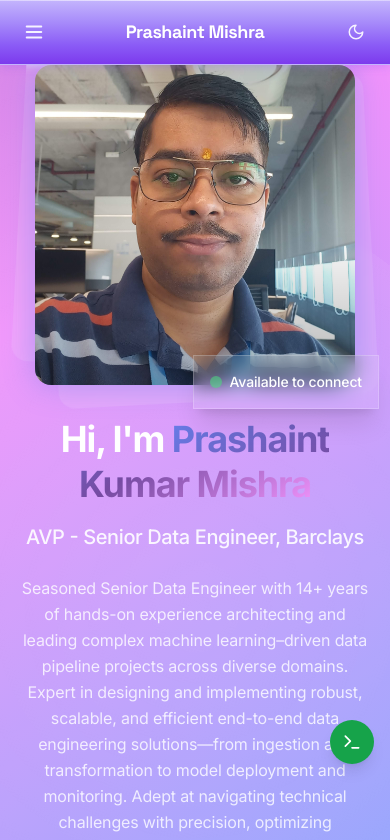
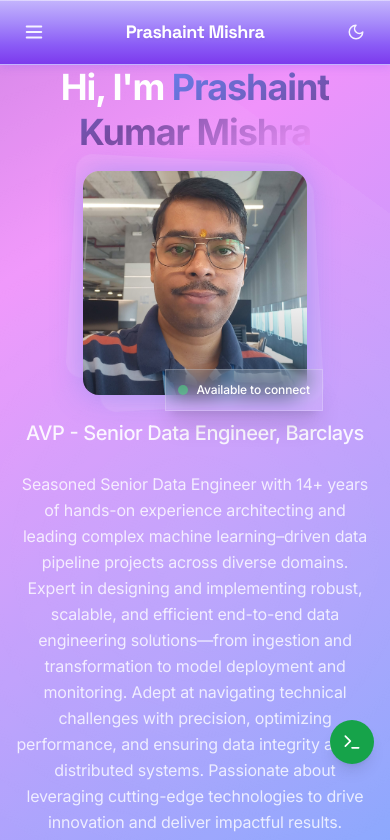
Before and after one commit to prashaint/prashaint_portfolio_app, a React (Vite) app: page /home-landing-page in a window 390 px wide. Shown: the top 840 px of the page. Built offline with nearby package versions, Linux system fonts and the light colour scheme.

Commit message:
fix: update footer background color and enhance header styles; add mobile profile image to hero section

```diff
--- a/src/components/ui/Footer.jsx
+++ b/src/components/ui/Footer.jsx
@@ -24,7 +24,7 @@ const Footer = () => {
 
   return (
     <MotionReveal direction="up">
-      <footer className="bg-card border-t border-border">
+      <footer className="bg-[#F5F0E8] dark:bg-card border-t border-border">
         <div className="container mx-auto px-4 sm:px-6 lg:px-8">
           {/* Main Footer Content */}
           <div className="py-10 grid grid-cols-1 md:grid-cols-3 gap-8">
--- a/src/components/ui/Header.jsx
+++ b/src/components/ui/Header.jsx
@@ -76,14 +76,14 @@ const Header = () => {
         }`}
         style={{
           background: isDarkMode
-            ? 'linear-gradient(180deg, #4c1d95 0%, #3b0764 40%, #2e1065 70%, #1e0640 100%)'
+            ? 'linear-gradient(180deg, #2a2a2a 0%, #1a1a1a 40%, #0d0d0d 80%, #000000 100%)'
             : 'linear-gradient(180deg, #c4b5fd 0%, #a78bfa 35%, #8b5cf6 70%, #7c3aed 100%)',
           boxShadow: isScrolled
             ? isDarkMode
-              ? '0 4px 20px rgba(76, 29, 149, 0.5), inset 0 1px 0 rgba(255, 255, 255, 0.08)'
+              ? '0 4px 24px rgba(0, 0, 0, 0.7), inset 0 1px 0 rgba(255, 255, 255, 0.08), inset 0 -1px 0 rgba(0, 0, 0, 0.4)'
               : '0 4px 20px rgba(139, 92, 246, 0.35), inset 0 1px 0 rgba(255, 255, 255, 0.5)'
             : isDarkMode
-              ? '0 2px 8px rgba(76, 29, 149, 0.4), inset 0 1px 0 rgba(255, 255, 255, 0.06)'
+              ? '0 2px 12px rgba(0, 0, 0, 0.5), inset 0 1px 0 rgba(255, 255, 255, 0.06), inset 0 -1px 0 rgba(0, 0, 0, 0.3)'
               : '0 2px 8px rgba(139, 92, 246, 0.25), inset 0 1px 0 rgba(255, 255, 255, 0.4)',
         }}
       >
--- a/src/pages/home-landing-page/components/HeroSection.jsx
+++ b/src/pages/home-landing-page/components/HeroSection.jsx
@@ -30,7 +30,7 @@ const HeroSection = () => {
         <div className="grid grid-cols-1 lg:grid-cols-2 gap-8 lg:gap-16 items-center">
           {/* Content */}
           <motion.div
-            className="text-center lg:text-left order-2 lg:order-1"
+            className="text-center lg:text-left order-1 lg:order-1"
             initial={{ opacity: 0, x: -40 }}
             animate={{ opacity: 1, x: 0 }}
             transition={{ duration: 0.8, delay: 0.2, ease: [0.25, 0.1, 0.25, 1] }}
@@ -42,6 +42,29 @@ const HeroSection = () => {
                   Prashaint Kumar Mishra
                 </span>
               </h1>
+
+              {/* Mobile-only Profile Image - shown between heading and subtitle */}
+              <div className="flex justify-center mb-6 lg:hidden">
+                <div className="relative">
+                  <div className="absolute -top-3 -left-3 w-full h-full bg-white/10 rounded-2xl transform rotate-3 backdrop-blur-sm"></div>
+                  <div className="absolute -bottom-3 -right-3 w-full h-full bg-white/10 rounded-2xl transform -rotate-3 backdrop-blur-sm"></div>
+                  <div className="relative w-56 h-56 sm:w-64 sm:h-64 overflow-hidden rounded-2xl shadow-2xl pulse-glow">
+                    <Image
+                      src="assets/images/prashaint_profile2.jpg"
+                      alt="Prashaint Mishra - Senior Data Engineer"
+                      className="w-full h-full object-cover"
+                    />
+                    <div className="absolute inset-0 bg-gradient-to-t from-black/30 via-transparent to-transparent"></div>
+                  </div>
+                  <div className="absolute -bottom-4 -right-4 glass-effect rounded-lg p-3 shadow-xl border border-white/20">
+                    <div className="flex items-center space-x-2">
+                      <div className="w-2.5 h-2.5 bg-green-400 rounded-full animate-pulse"></div>
+                      <span className="text-xs font-medium text-white">Available to connect</span>
+                    </div>
+                  </div>
+                </div>
+              </div>
+
               <h2 className="text-xl sm:text-2xl lg:text-3xl font-medium text-white/90 mb-6">
                 AVP - Senior Data Engineer, Barclays
               </h2>
@@ -99,7 +122,7 @@ const HeroSection = () => {
           </motion.div>
 
           {/* Profile Image with Modern Effects */}
-          <div className="flex justify-center lg:justify-end order-1 lg:order-2">
+          <div className="hidden lg:flex justify-center lg:justify-end order-2 lg:order-2">
             <div className="relative">
               {/* Decorative Gradient Elements */}
               <div className="absolute -top-4 -left-4 w-full h-full bg-white/10 rounded-2xl transform rotate-3 backdrop-blur-sm"></div>
```
Also changed, not shown: .claude/settings.local.json.
